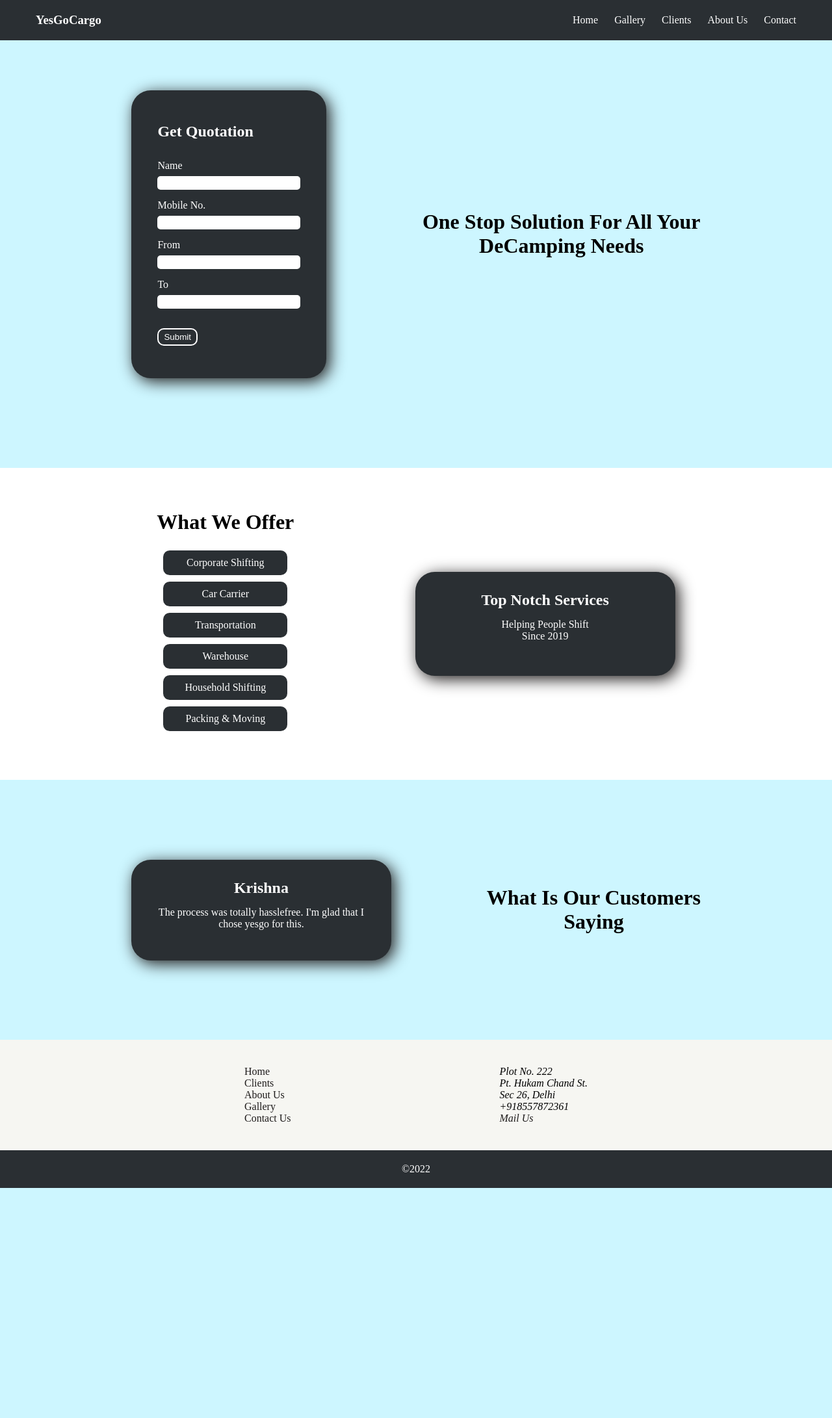
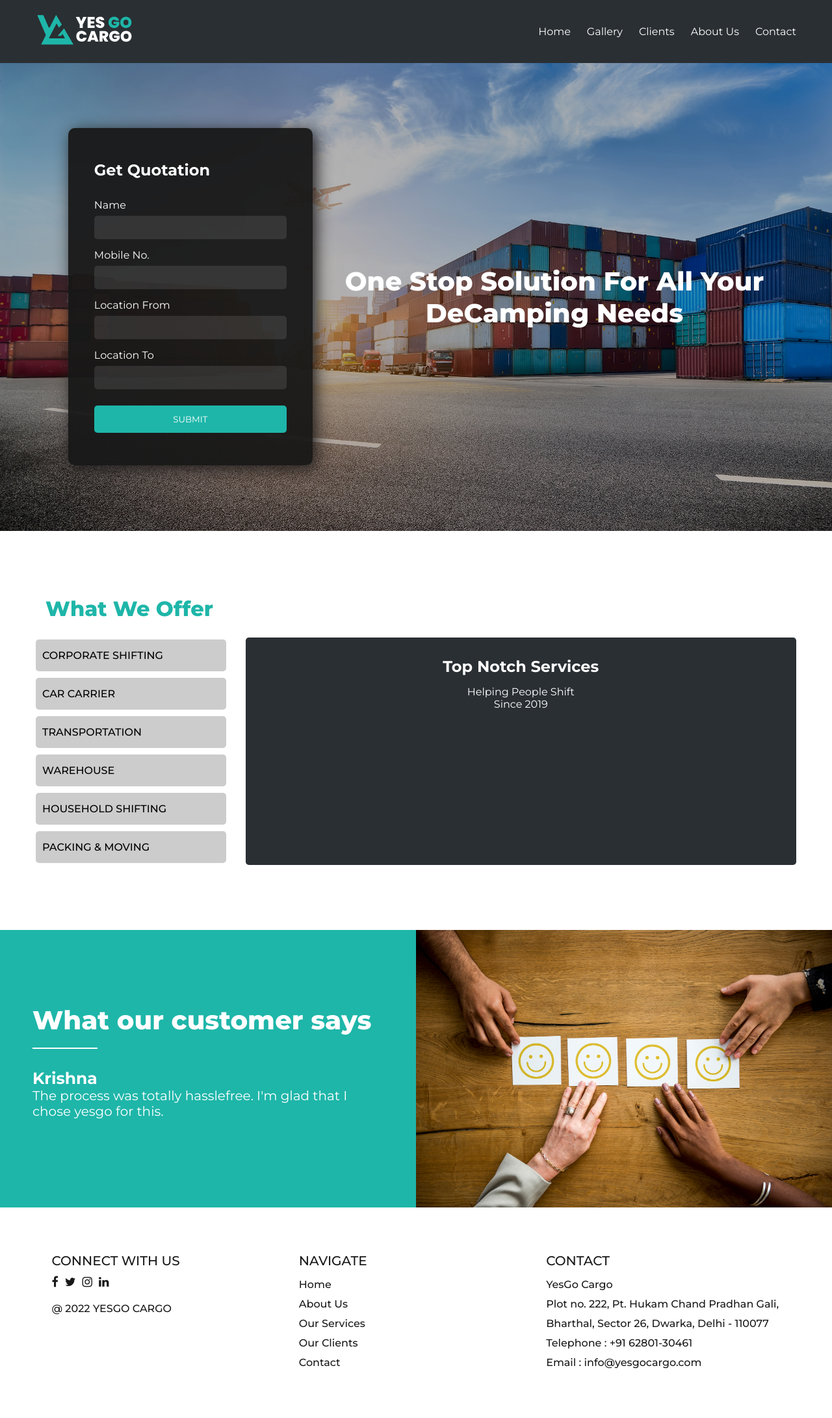
Before and after one commit to askaushik91/gosafecargo, a PHP site: page / in a window 1280 px wide. Shown: the whole page at 65% size. Before the commit the page ends 1828 px from the top, so only its background shows below. Run offline with PHP 8.4, Linux system fonts and the light colour scheme.

Commit message:
Updated Code

```diff
--- a/assets/css/style.css
+++ b/assets/css/style.css
@@ -1,3 +1,7 @@
+@import url('https://fonts.googleapis.com/css2?family=Montserrat:ital,wght@0,100;0,200;0,300;0,400;0,500;0,600;0,700;0,800;0,900;1,100;1,200;1,300;1,400;1,500;1,600;1,700;1,800;1,900&display=swap');
+
+@import url('https://stackpath.bootstrapcdn.com/font-awesome/4.7.0/css/font-awesome.min.css');
+
 * {
     box-sizing:border-box;
     -moz-box-sizing:border-box;
@@ -5,6 +9,8 @@
     padding:0;
     list-style:none;
     text-decoration:none;
+    font-family: 'Montserrat', sans-serif;
+    outline:none!important;
 }
 
 
@@ -13,54 +19,71 @@
 
 
 /*Header Styles*/
-#headerBlock {background-color:#2A2F33;color:white;position:fixed;width:100%;}
+.sticky {position:fixed;top:0;left:0;z-index:99;}
+
+#headerBlock {background-color:#2A2F33;color:white;width:100%;}
 #headerBlock .container{justify-content:space-between;align-items:center;padding:20px 0;}
-#headerBlock .container .anime {transition:all 2s;}
+#headerBlock .container .leftHeader svg {width:150px;}
 #headerBlock .container .rightHeader ul {display:flex;gap:25px;}
 #headerBlock .container .rightHeader ul li a{color:white;transition:color 0.5s;}
-#headerBlock .container .rightHeader ul li a:hover{color:#EA9A28;}
+#headerBlock .container .rightHeader ul li a:hover{color:#1EB6A9;}
 #hamburger {font-size:20px;margin-right:10px;color:white;display:none;}
 
 /*Banner Styles*/
-#bannerBlock {background-color:#CDF6FF;padding-top:0px;}
-#bannerBlock .container {display:flex;justify-content:space-evenly;align-items:center;min-height:90vh;}
+#bannerBlock {background-color:#1EB6A9;padding-top:0px;background:url(../media/images/industrial-port-container-yard.jpg) no-repeat;background-size:cover;position: relative;background-attachment:fixed;}
+#bannerBlock .overlayBg {position:absolute;width:100%;height:100%;top:0;left:0;background:rgba(0,0,0,.3);z-index:1;}
+#bannerBlock .container {display:flex;justify-content:space-evenly;align-items:center;min-height:90vh;position:relative;z-index:9;}
 #bannerBlock .container .bannerImg img{width:100%;max-width:400px;object-fit:cover;border-radius:50px;box-shadow:5px 5px 25px #1e1b1b;}
-#bannerBlock .container .bannerImg h1{text-align:center;color:black;}
-#bannerBlock .container .bannerForm form {background-color:#2A2F33;color:white;padding:50px 40px;border-radius:30px;box-shadow:5px 5px 25px #1e1b1b;max-width:300px;width:100%;animation:borderAnimation 10s infinite;}
+#bannerBlock .container .bannerImg h1{text-align:center;color:white;font-weight:800;font-size:40px;}
+#bannerBlock .container .bannerForm form {background-color:rgba(24,24,24,.95);color:white;padding:50px 40px;border-radius:10px;box-shadow:5px 5px 25px #1e1b1b;max-width:400px;width:100%;animation:borderAnimation 10s infinite;}
 #bannerBlock .container .bannerForm form h2{margin-bottom:30px;}
-#bannerBlock .container .bannerForm form label {display:inline-block;width:100%;max-width:100px;margin-bottom:7px;}
-#bannerBlock .container .bannerForm form input {width:100%;max-width:220px;margin-bottom:15px;border-radius:5px;padding:3px;border:none;}
-#bannerBlock .container .bannerForm form button {background-color:#2A2F33;border:2px solid white;color:white;margin-top:15px;padding:4px 8px;border-radius:10px;transition:border 0.5s, background-color 0.2s, color 0.5s, border-radius 1s;}
-#bannerBlock .container .bannerForm form button:hover {cursor:pointer;border:2px solid white;background-color:#fff;color:black;}
-#bannerBlock .container .bannerForm form button:active {background-color:#eee;border:2px solid white;color:black;}
+#bannerBlock .container .bannerForm form .formInner ul {display:flex;flex-direction:column;gap:15px;}
+#bannerBlock .container .bannerForm form label {display:inline-block;width:100%;max-width:100%;margin-bottom:7px;}
+#bannerBlock .container .bannerForm form input {width:100%;border-radius:5px;padding:10px 3px;border:none;background:rgba(255,255,255,.1);}
+#bannerBlock .container .bannerForm form button {background-color:#1EB6A9;border:0;color:white;padding:13px 8px;border-radius:5px;transition:border 0.5s, background-color 0.2s, color 0.5s, border-radius 1s;text-transform:uppercase;width:100%;margin-top:10px;}
+#bannerBlock .container .bannerForm form button:hover {cursor:pointer;color:#1EB6A9;background:#181818;}
+#bannerBlock .container .bannerForm form button:active {background-color:#181818;color:#1EB6A9;}
 
 /*Services Styles*/
-#serBlock {background-color:#fff}
-#serBlock .container {display:flex;justify-content:space-evenly;align-items:center;min-height:60vh;}
-#serBlock .container .services h1{text-align:center;margin-bottom:25px;}
-#serBlock .container .services #serList span {color:white;display:block;text-align:center;background-color:#2A2F33;margin:10px;padding:10px;border-radius:10px;transition:all 1s;}
-#serBlock .container .services #serList span:hover {color:black;background-color:#CDF6FF;cursor:pointer;box-shadow:5px 5px 25px #1e1b1b;}
-#serBlock .container #serTab {background-color:#2A2F33;color:white;width:100%;max-width:400px;min-height:160px;padding:30px;border-radius:30px;box-shadow:5px 5px 25px #1e1b1b;text-align:center;}
+#serBlock {background-color:#fff;padding:100px 0px;}
+#serBlock .container:first-child .col {width:100%;}
+#serBlock .container:last-child {gap:30px;}
+#serBlock .container:last-child .col {display:flex;justify-content:left;flex-direction:column;}
+#serBlock .container:last-child .col:first-child {width:100%;max-width:25%;}
+#serBlock .container:last-child .col:last-child {width:100%;max-width:75%;}
+#serBlock .container {display:flex;justify-content:space-evenly;align-items:center;}
+#serBlock .container h1{margin-bottom:25px;font-weight:800;color:#1EB6A9;text-align:left;text-indent:15px}
+#serBlock .container .services #serList {width:100%;display:flex;flex-direction:column;gap:10px;}
+#serBlock .container .services #serList span {color:white;display:block;background-color:#ccc;color:#000;padding:15px 10px;border-radius:5px;transition:all 1s;width:100%;text-transform:uppercase;font-weight:500}
+#serBlock .container .services #serList span:hover, #serBlock .container .services #serList span.activeTab {color:white;background-color:#1EB6A9;cursor:pointer;}
+
+#serBlock .container #serTab .detailInner {width:100%;min-height:350px;background-color:#2A2F33;color:white;padding:30px;border-radius:5px;text-align:center;}
 #serBlock .container #serTab h2{margin-bottom:15px;}
 
 .serActive {color:black;background-color:#badfe7;box-shadow:5px 5px 25px #1e1b1b;transition:2s;}
 
 /*Testimonials Styles*/
-#testBlock {background-color:#CDF6FF;text-align:center;}
-#testBlock .container {display:flex;justify-content:space-evenly;align-items:center;min-height:50vh;}
-#testBlock .container .custRev {background-color:#2A2F33;color:white;width:100%;max-width:400px;min-height:155px; padding:30px;border-radius:30px;box-shadow:5px 5px 25px #1e1b1b;text-align:center;}
-#testBlock .container .custRev h2 {margin-bottom:15px;}
+.testiBlock {width:100%;display:flex;align-items:stretch;background:#1EB6A9;}
+.testiBlock .col {width:50%;display:flex;align-items:left;justify-content:center;flex-direction:column;}
+.testiBlock .col.leftBlck {color:#fff;gap:30px;padding:50px;}
+.testiBlock .col.leftBlck h1 {font-size:40px;font-weight:800;position:relative;padding-bottom:20px;}
+.testiBlock .col.leftBlck h1:after {position:absolute;content:'';left:0;bottom:0;width:100px;height:2px;background:#fff;;}
+.testiBlock .col.leftBlck .custRev {width:100%;min-height:100px;}
+.testiBlock .col.leftBlck .custRev h2 {font-size:25px;}
+.testiBlock .col.leftBlck .custRev p {font-size:20px;}
+.testiBlock .col.rightBlck img {width:100%;}
 
-
-/*Pre Footer Styles*/
-#preFooterBlock {background-color:#f6f6f2;}
-#preFooterBlock .container {display:flex;justify-content:space-evenly;align-items:center;padding:40px 0px;}
-#preFooterBlock .container a{color:#1e1b1b;transition:color 0.5s;}
-#preFooterBlock .container a:hover{color:#EA9A28}
-
-/*Footer Styles*/
-#footerBlock {background-color:#2A2F33;text-align:center;}
-#footerBlock .container {justify-content:center;padding:20px 0px;color:white;}
+#footerBlock {width:100%;background:white;padding:50px;font-weight:500;}
+#footerBlock .container {gap:20px;justify-content:flex-start;text-align:left;}
+#footerBlock .col {width:100%;max-width:33%;}
+#footerBlock .container {justify-content:center;padding:20px 0px;color:#181818;}
+#footerBlock h2 {font-weight:500;font-size:20px;text-transform:uppercase;margin-bottom:10px;}
+#footerBlock h5 {font-weight:500;font-size:16px;text-transform:uppercase;}
+#footerBlock ol {display:flex;gap:10px;margin-bottom:20px;}
+#footerBlock ol li {font-size:18px;}
+#footerBlock ul li {line-height:30px;}
+#footerBlock a {color:#181818;}
+#footerBlock a:hover {color:#1EB6A9;}
 
 /*About Page*/
 .aboutParagraph {padding:30px;}
--- a/assets/js/main.js
+++ b/assets/js/main.js
@@ -115,3 +115,12 @@ function showRev(){
     }
   },3000);
 }
+
+$(document).ready(function(){
+  $(window).scroll(function(){
+      if($(this).scrollTop() > 1){
+          $('#headerBlock').addClass('sticky')
+      }
+      else($('#headerBlock').removeClass("sticky"))
+  });
+});
--- a/index.html
+++ b/index.html
@@ -4,9 +4,9 @@
     <meta charset="UTF-8">
     <meta http-equiv="X-UA-Compatible" content="IE=edge">
     <meta name="viewport" content="width=device-width, initial-scale=1.0">
+    <link rel="icon" href="assets/media/images/favicon.ico" />
     <link rel="stylesheet" href="assets/css/style.css"  />
     <!-- <link rel="stylesheet" href="assets/css/particle.css"  /> -->
-    <link rel="stylesheet" href="https://cdnjs.cloudflare.com/ajax/libs/font-awesome/4.7.0/css/font-awesome.min.css">
     <title>YesGoCargo</title>
 </head>
 <body>
@@ -14,7 +14,65 @@
     <header id="headerBlock">
         <div class="container">
             <div class="col leftHeader">
-                <h3>YesGoCargo</h3>
+                <h3><svg version="1.1" id="Layer_1" xmlns="http://www.w3.org/2000/svg" xmlns:xlink="http://www.w3.org/1999/xlink" x="0px" y="0px"
+                    viewBox="0 0 240.9 82.8" style="enable-background:new 0 0 240.9 82.8;" xml:space="preserve">
+               <style type="text/css">
+                   .st0{fill:#FFFFFF;}
+                   .st1{fill:#1EB6A9;}
+               </style>
+               <g>
+                   <g>
+                       <g>
+                           <path class="st0" d="M125.8,9.8l-9.6,18.6V37h-7.6v-8.6L99,9.8h8.6l4.8,10.5l4.8-10.5H125.8z"/>
+                           <path class="st0" d="M135.7,15.9v4.4h8.7v5.8h-8.7V31h9.8V37h-17.4V9.8h17.4v6.1H135.7z"/>
+                           <path class="st0" d="M151.7,35c-2-1.5-3.1-3.7-3.3-6.5h8.1c0.1,1,0.4,1.6,0.8,2.1c0.5,0.4,1.1,0.7,1.9,0.7c0.7,0,1.3-0.2,1.7-0.5
+                               c0.5-0.3,0.7-0.8,0.7-1.4c0-0.8-0.4-1.4-1.1-1.9c-0.7-0.4-2-0.9-3.6-1.5c-1.8-0.6-3.2-1.2-4.3-1.7c-1.1-0.6-2-1.4-2.9-2.4
+                               c-0.8-1.1-1.2-2.5-1.2-4.2c0-1.7,0.4-3.2,1.3-4.5c0.9-1.2,2.1-2.2,3.6-2.8c1.5-0.6,3.3-1,5.2-1c3.2,0,5.7,0.7,7.6,2.2
+                               c1.9,1.5,2.9,3.6,3,6.2h-8.2c0-0.8-0.3-1.4-0.8-1.9s-1.1-0.6-1.8-0.6c-0.6,0-1,0.2-1.4,0.5c-0.4,0.3-0.5,0.8-0.5,1.4
+                               c0,0.5,0.2,1,0.6,1.3c0.4,0.4,0.9,0.7,1.5,1c0.6,0.3,1.5,0.6,2.6,1c1.7,0.6,3.1,1.2,4.3,1.8c1.1,0.6,2.1,1.4,2.9,2.4
+                               c0.8,1,1.2,2.4,1.2,4c0,1.6-0.4,3.1-1.2,4.4c-0.8,1.3-2,2.3-3.5,3.1c-1.5,0.7-3.3,1.1-5.4,1.1C156.4,37.3,153.8,36.5,151.7,35z"
+                               />
+                           <path class="st1" d="M197.9,18.8c-0.4-0.7-1-1.3-1.8-1.7c-0.8-0.4-1.7-0.6-2.7-0.6c-1.9,0-3.4,0.6-4.5,1.9
+                               c-1.1,1.2-1.6,2.9-1.6,5c0,2.3,0.6,4.1,1.8,5.3c1.2,1.2,2.9,1.8,5.1,1.8c2.7,0,4.5-1.2,5.7-3.6h-7.6v-5.4h14.1v7.3
+                               c-0.6,1.4-1.5,2.8-2.6,4.1c-1.1,1.3-2.6,2.3-4.3,3.1c-1.7,0.8-3.7,1.2-6,1.2c-2.7,0-5.1-0.6-7.2-1.8s-3.7-2.8-4.9-4.9
+                               c-1.1-2.1-1.7-4.5-1.7-7.2c0-2.7,0.6-5.1,1.7-7.2c1.1-2.1,2.8-3.7,4.8-4.9c2.1-1.2,4.5-1.8,7.2-1.8c3.4,0,6.3,0.8,8.5,2.5
+                               c2.2,1.6,3.6,3.9,4.2,6.8H197.9z"/>
+                           <path class="st1" d="M215.8,35.5c-2.1-1.2-3.8-2.9-5.1-5s-1.9-4.5-1.9-7.2c0-2.7,0.6-5.1,1.9-7.2s2.9-3.8,5.1-5
+                               c2.1-1.2,4.5-1.8,7-1.8c2.6,0,4.9,0.6,7,1.8s3.8,2.8,5,5c1.2,2.1,1.9,4.5,1.9,7.2c0,2.7-0.6,5.1-1.9,7.2c-1.2,2.1-2.9,3.8-5.1,5
+                               c-2.1,1.2-4.5,1.8-7,1.8S218,36.7,215.8,35.5z M227.4,28.4c1.1-1.3,1.7-2.9,1.7-5.1c0-2.2-0.6-3.9-1.7-5.1
+                               c-1.1-1.2-2.6-1.9-4.6-1.9c-2,0-3.5,0.6-4.6,1.9c-1.1,1.2-1.7,3-1.7,5.1c0,2.1,0.6,3.8,1.7,5.1c1.1,1.2,2.6,1.9,4.6,1.9
+                               C224.8,30.3,226.3,29.6,227.4,28.4z"/>
+                       </g>
+                       <g>
+                           <path class="st0" d="M101.7,50.6c1.1-2,2.6-3.6,4.6-4.8c2-1.1,4.3-1.7,6.9-1.7c3.3,0,6.1,0.9,8.3,2.6c2.2,1.8,3.7,4.1,4.3,7.2
+                               H118c-0.5-1-1.1-1.8-2-2.3c-0.8-0.5-1.8-0.8-2.9-0.8c-1.7,0-3,0.6-4.1,1.8c-1,1.2-1.5,2.8-1.5,4.8c0,2,0.5,3.7,1.5,4.9
+                               c1,1.2,2.4,1.8,4.1,1.8c1.1,0,2.1-0.3,2.9-0.8c0.8-0.5,1.5-1.3,2-2.3h7.9c-0.6,3-2.1,5.4-4.3,7.2c-2.2,1.8-5,2.6-8.3,2.6
+                               c-2.6,0-4.9-0.6-6.9-1.7c-2-1.1-3.5-2.7-4.6-4.8c-1.1-2-1.6-4.4-1.6-7C100.1,55,100.6,52.7,101.7,50.6z"/>
+                           <path class="st0" d="M146,66.5h-9.4l-1.4,4.3h-7.7l9.6-26.4h8.5l9.6,26.4h-7.7L146,66.5z M144.2,60.9l-2.8-8.5l-2.8,8.5H144.2z"
+                               />
+                           <path class="st0" d="M171,70.8l-5.2-9.7h-0.8v9.7h-7.3V44.5h11.6c2.1,0,3.9,0.4,5.4,1.1c1.5,0.7,2.6,1.7,3.3,3
+                               c0.8,1.3,1.1,2.7,1.1,4.3c0,1.8-0.5,3.4-1.5,4.7c-1,1.4-2.4,2.3-4.3,2.9l6,10.3H171z M164.9,56.1h3.6c1,0,1.7-0.2,2.2-0.7
+                               c0.5-0.5,0.7-1.2,0.7-2.1c0-0.8-0.3-1.5-0.8-2c-0.5-0.5-1.3-0.7-2.2-0.7h-3.6V56.1z"/>
+                           <path class="st0" d="M199.2,53.1c-0.4-0.7-1-1.2-1.7-1.6c-0.7-0.4-1.6-0.6-2.6-0.6c-1.8,0-3.3,0.6-4.4,1.8
+                               c-1.1,1.2-1.6,2.8-1.6,4.8c0,2.3,0.6,4,1.7,5.2c1.1,1.2,2.8,1.8,5,1.8c2.6,0,4.4-1.2,5.5-3.5h-7.4v-5.3h13.7v7.1
+                               c-0.6,1.4-1.4,2.7-2.5,3.9c-1.1,1.2-2.5,2.2-4.2,3c-1.7,0.8-3.6,1.2-5.8,1.2c-2.6,0-5-0.6-7-1.7c-2-1.1-3.6-2.7-4.7-4.8
+                               c-1.1-2-1.7-4.4-1.7-7c0-2.6,0.6-4.9,1.7-6.9c1.1-2,2.7-3.6,4.7-4.8c2-1.1,4.4-1.7,7-1.7c3.3,0,6.1,0.8,8.2,2.4
+                               c2.2,1.6,3.5,3.8,4,6.5H199.2z"/>
+                           <path class="st0" d="M216.5,69.4c-2.1-1.2-3.7-2.8-4.9-4.8c-1.2-2.1-1.8-4.4-1.8-7c0-2.6,0.6-4.9,1.8-7c1.2-2.1,2.9-3.7,4.9-4.8
+                               c2.1-1.1,4.3-1.7,6.8-1.7c2.5,0,4.8,0.6,6.8,1.7c2.1,1.1,3.7,2.8,4.9,4.8s1.8,4.4,1.8,7c0,2.6-0.6,4.9-1.8,7
+                               c-1.2,2.1-2.8,3.7-4.9,4.8c-2.1,1.2-4.3,1.7-6.8,1.7S218.6,70.5,216.5,69.4z M227.8,62.5c1.1-1.2,1.6-2.9,1.6-4.9
+                               c0-2.1-0.5-3.7-1.6-5c-1.1-1.2-2.6-1.8-4.4-1.8c-1.9,0-3.4,0.6-4.5,1.8c-1.1,1.2-1.6,2.9-1.6,5c0,2.1,0.5,3.7,1.6,4.9
+                               c1.1,1.2,2.6,1.8,4.5,1.8C225.2,64.3,226.7,63.7,227.8,62.5z"/>
+                       </g>
+                   </g>
+                   <path class="st1" d="M92.8,77.2L84.5,63l-11-18.7l-3.3-5.6c-0.1-0.2-0.5-0.3-0.7-0.1l-6.5,7.7l-6.3,7.4l-0.1,0.1l-2,2.4
+                       c-0.1,0.2,0,0.4,0.2,0.4h7.3c0.1,0,0.1,0,0.2-0.1l3.8-4.2c0.1-0.1,0.3-0.1,0.4,0l5.3,9.4c0.3,0.5-0.1,1.1-0.7,1.1H33.4
+                       c-0.6,0-0.9-0.6-0.7-1.1l18.1-34.7c0.3-0.5,1-0.6,1.3,0l4.9,8.6c0.1,0.2,0.5,0.3,0.7,0.1l6.5-6.7c0.1-0.1,0.2-0.3,0.1-0.5L50.6,5.2
+                       C50.4,5,50,5,49.9,5.3L34.8,35.1c-0.7,1.3-2.6,1.3-3.2-0.1L18.9,5.8c-0.2-0.4-0.6-0.7-1-0.7H5.2c-0.8,0-1.3,0.8-1,1.5L24.6,54
+                       c0.2,0.5,0.2,1,0,1.5L20.7,63l-7.1,14.2c-0.1,0.3,0.1,0.6,0.4,0.6h78.4c0.2,0,0.4-0.2,0.4-0.4C92.8,77.3,92.8,77.2,92.8,77.2z"/>
+               </g>
+               </svg>
+               </h3>
             </div>
             <div class="col rightHeader">
                 <a id="hamburger" href="javascript:void(0);" class="icon" onclick="showNav()">
@@ -37,29 +95,35 @@
     <div id="bannerBlock">
         <div class="container">
             <div class="col bannerForm">
-                <form method="get" action="#">
+                <form name="queryForm" id="queryForm" autocomplete="off">
                     <h2>Get Quotation</h2>
-                    <label for="name">Name</label>
-                    <input type="text" id="name" name="name">
+                    <div class="formInner">
+                        <ul>
+                            <li>
+                                <label for="nameField">Name</label>
+                                <input type="text" id="nameField" name="fullName" title="Please enter your full name" required />
+                            </li>
 
-                    <br>
+                            <li>
+                                <label for="mobileField">Mobile No.</label>
+                                <input type="text" id="mobileField" name="mobNumber" title="Please enter your mobile number" required />
+                            </li>
 
-                    <label for="mobNumber">Mobile No.</label>
-                    <input type="text" id="mobNumber" name="mobNumber">
+                            <li>
+                                <label for="locFromField">Location From</label>
+                                <input type="text" id="locFromField" name="fromLoc" title="Please enter your location from where you want us to pick up your cargo" required />
+                            </li>
 
-                    <br>
+                            <li>
+                                <label for="locToField">Location To</label>
+                                <input type="text" id="locToField" name="toLoc" title="Please enter your location to where you want us to drop your cargo" required />
+                            </li>
 
-                    <label for="fromLoc">From</label>
-                    <input type="text" id="fromLoc" name="fromLoc">
-
-                    <br>
-
-                    <label for="toLoc">To</label>
-                    <input type="text" id="toLoc" name="toLoc">
-
-                    <br>
-
-                    <button id="submitBtn" type="button">Submit</button>
+                            <li>
+                                <button id="submitBtn" type="button" title="Please click here to submit your query">Submit</button>
+                            </li>
+                        </ul>
+                    </div>
                 </form>
             </div>
 
@@ -68,13 +132,16 @@
                 <!-- <img src="assets/media/images/banner_main.jpeg" title="YesGo Banner"/> -->
             </div>
         </div>
+        <div class="overlayBg"></div>
     </div>
 
     <!--Services Starts-->
     <div id="serBlock">
         <div class="container">
+            <div class="col"><h1>What We Offer</h1></div>
+        </div>
+        <div class="container">
             <div class="col services">
-                <h1>What We Offer</h1>
                 <div id="serList">
                     <span id="corporate" class="indiService">Corporate Shifting</span>
                     <span id="car" class="indiService">Car Carrier</span>
@@ -85,25 +152,69 @@
                 </div>
             </div>
             <div class="col" id="serTab">
-                <h2 id="serTabHead">Top Notch Services</h2>
-                <p id="serTabContent">Helping People Shift<br/>Since 2019</p>
+                <div class="detailInner">
+                    <h2 id="serTabHead">Top Notch Services</h2>
+                    <p id="serTabContent">Helping People Shift<br/>Since 2019</p>
+                </div>
             </div>
         </div>
     </div>
+
     <!--Testimonials Starts-->
-    <div id="testBlock">
-        <div class="container">
+    <div class="testiBlock">
+        <div class="col leftBlck">
+            <h1>What our customer says</h1>
             <div class="custRev">
                 <h2 id="custName">Krishna</h2>
                 <p id="custReply">The process was totally hasslefree. I'm glad that I chose yesgo for this.</p>
             </div>
-            <h1>What Is Our Customers<br>Saying</h1>
         </div>
+        <div class="col rightBlck"><img src="assets/media/images/testimonial.jpg" /></div>
     </div>
 
+    <!--Footer-->
+    <!--Footer Block-->
+<footer id="footerBlock">
+	<div class="container">
+        <div class="col footerBlock1">
+            <h2>connect with us</h2>
+            <ol>
+                <li><a href="#"><i class="fa fa-facebook" aria-hidden="true"></i></a></li>
+                <li><a href="#"><i class="fa fa-twitter" aria-hidden="true"></i></a></li>
+                <li><a href="#"><i class="fa fa-instagram" aria-hidden="true"></i></a></li>
+                <li><a href="#"><i class="fa fa-linkedin" aria-hidden="true"></i></a></li>
+            </ol>
+            <h5>@ 2022 <?php echo date('Y'); ?> YesGo Cargo</h5>
+        </div>
+
+        <div class="col footerBlock2">
+            <h2>navigate</h2>
+            <ul>
+                <li><a href="index.php">Home</a></li>
+                <li><a href="about.php">About Us</a></li>
+                <li><a href="services.php">Our Services</a></li>
+                <li><a href="partners.php">Our Clients</a></li>
+                <li><a href="contact.php">Contact</a></li>
+            </ul>
+        </div>
+
+        <div class="col footerBlock3">
+            <h2>contact</h2>
+            <ul>
+                <li>
+                    YesGo Cargo<br />
+                    Plot no. 222, Pt. Hukam Chand Pradhan Gali,<br />
+                    Bharthal, Sector 26, Dwarka, Delhi - 110077
+                </li>
+                <li>Telephone : <a href="tel:+916280130461">+91 62801-30461</a></li>
+                <li>Email : <a href="mailto:info@yesgocargo.com">info@yesgocargo.com</a></li>
+            </ul>
+        </div>
+	</div>
+</footer>
 
     <!--Pre Footer Starts-->
-    <div id="preFooterBlock">
+    <!-- <div id="preFooterBlock">
         <div class="container">
             <div class="col leftPreFooter">
                 <ul>
@@ -123,15 +234,16 @@
                 </address>
             </div>
         </div>
-    </div>
+    </div> -->
 
     <!--Footer Starts-->
-    <footer id="footerBlock">
+    <!-- <footer id="footerBlock">
         <div class="container">
             <span>&copy;2022</span>
         </div>
-    </footer>
+    </footer> -->
 
+<script src="https://cdnjs.cloudflare.com/ajax/libs/jquery/3.6.0/jquery.min.js" integrity="sha512-894YE6QWD5I59HgZOGReFYm4dnWc1Qt5NtvYSaNcOP+u1T9qYdvdihz0PPSiiqn/+/3e7Jo4EaG7TubfWGUrMQ==" crossorigin="anonymous" referrerpolicy="no-referrer"></script>
 <script src="assets/js/main.js"></script>
 <script src="assets/js/nav.js"></script>
 </body>
```
Also changed, not shown: about.html (+35 -26 lines), contact.html (+38 -4 lines), gallery.html (+36 -25 lines), assets/js/gallery.js (line endings or trailing spaces), assets/js/nav.js (line endings or trailing spaces), assets/media/images/favicon.ico (added), assets/media/images/industrial-port-container-yard.jpg (added), assets/media/images/testimonial.jpg (added).
